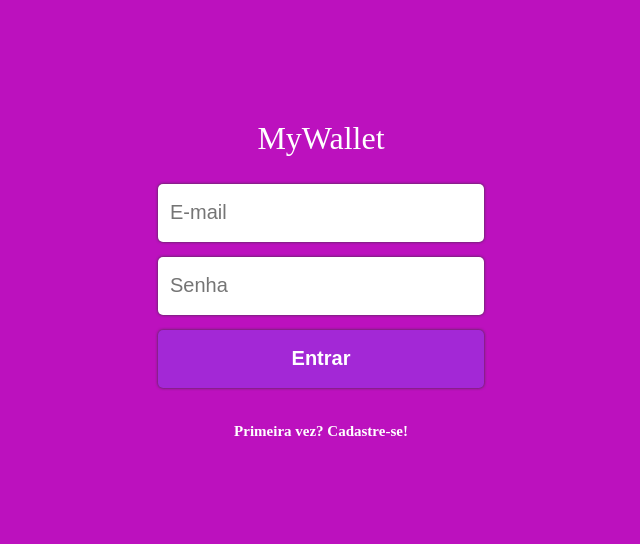
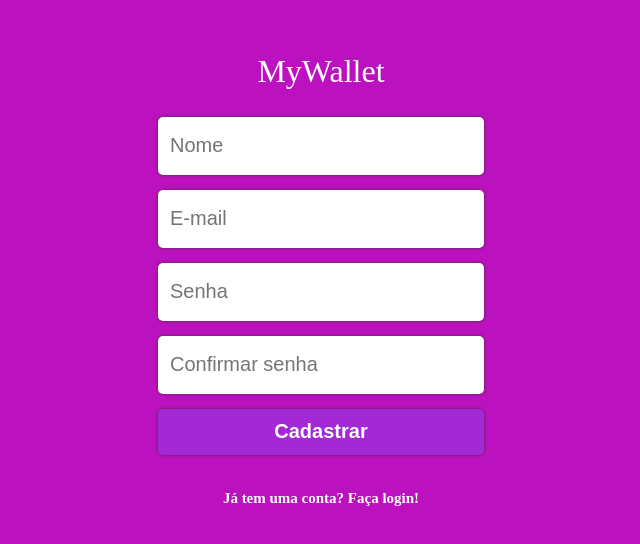
Before and after one commit to GabrielCardoz0/projeto14-mywallet-front, a React (Create React App) app: page / in a window 1280 px wide. Shown: the part 120-664 px from the top of the page, without its empty margins (319-959 px from the left). Built offline with nearby package versions, Linux system fonts and the light colour scheme.

Commit message:
feat:RegistrarPage style

```diff
--- a/src/App.js
+++ b/src/App.js
@@ -1,6 +1,7 @@
-import react from "react"
-import LoginPage from "./paginas/LoginPage"
+// import react from "react"
+// import LoginPage from "./paginas/LoginPage"
 import GlobalStyle from "./GlobalStyle"
+import RegisterPage from "./paginas/RegisterPage"
 
 
 export default function App(){
@@ -9,7 +10,8 @@ export default function App(){
     return(
         <>
             <GlobalStyle/>
-            <LoginPage/>
+            {/* <LoginPage/> */}
+            <RegisterPage/>
         </>
     )
 };
--- a/src/paginas/LoginPage.js
+++ b/src/paginas/LoginPage.js
@@ -8,7 +8,7 @@ export default function LoginPage() {
             <input type="email" placeholder="E-mail"></input>
             <input type="password" placeholder="Senha"></input>
             <button>Entrar</button>
-            <a>Primeira vez? Cadastre-se!</a>
+            <span>Primeira vez? Cadastre-se!</span>
         </BackgroundPurple>
     )
 };
@@ -28,6 +28,7 @@ const BackgroundPurple = styled.div`
         font-size:32px;
         color: #fff;
         font-weight:400;
+        cursor:pointer;
     }
 
     input{
@@ -49,16 +50,18 @@ const BackgroundPurple = styled.div`
         font-size:20px;
         font-weight:700;
         width:326px;
-        height:58px;
+        height:46px;
         border:none;
         border-radius:5px;
         box-shadow:0px 0px 3px #333;
+        cursor:pointer;
     }
 
-    a{
+    span{
         margin-top:36px;
         color: #fff;
         font-size:15px;
         font-weight:700;
+        cursor:pointer;
     };
 `;
--- a/src/paginas/RegisterPage.js
+++ b/src/paginas/RegisterPage.js
@@ -0,0 +1,66 @@
+import styled from "styled-components"
+
+export default function RegisterPage(params) {
+    return(
+        <BackgroundPurple>
+            <div className="logoWallet">MyWallet</div>
+            <input placeholder="Nome"></input>
+            <input type="email" placeholder="E-mail"></input>
+            <input type="password" placeholder="Senha"></input>
+            <input type="password" placeholder="Confirmar senha"></input>
+            <button>Cadastrar</button>
+            <span>Já tem uma conta? Faça login!</span>
+        </BackgroundPurple>
+    )
+};
+const BackgroundPurple = styled.div`
+    background-color:#bc11be;
+    align-items:center;
+    justify-content:center;
+    display:flex;
+    flex-direction:column;
+    width:100vw;
+    height:100vh;
+
+    .logoWallet{
+        margin-bottom:30px;
+        font-size:32px;
+        color: #fff;
+        font-weight:400;
+        cursor:pointer;
+    }
+
+    input{
+        margin-bottom:15px;
+        border-radius:5px;
+        background-color:#FFF;
+        box-sizing:border-box;
+        padding:12px;
+        font-size:20px;
+        font-weight:400;
+        border:none;
+        width:326px;
+        height:58px;
+        box-shadow:0px 0px 3px #333;
+    }
+    button{
+        background-color:#a328d6;
+        color: #fff;
+        font-size:20px;
+        font-weight:700;
+        width:326px;
+        height:46px;
+        border:none;
+        border-radius:5px;
+        box-shadow:0px 0px 3px #333;
+        cursor:pointer;
+    }
+
+    span{
+        margin-top:36px;
+        color: #fff;
+        font-size:15px;
+        font-weight:700;
+        cursor:pointer;
+    };
+`;
```
